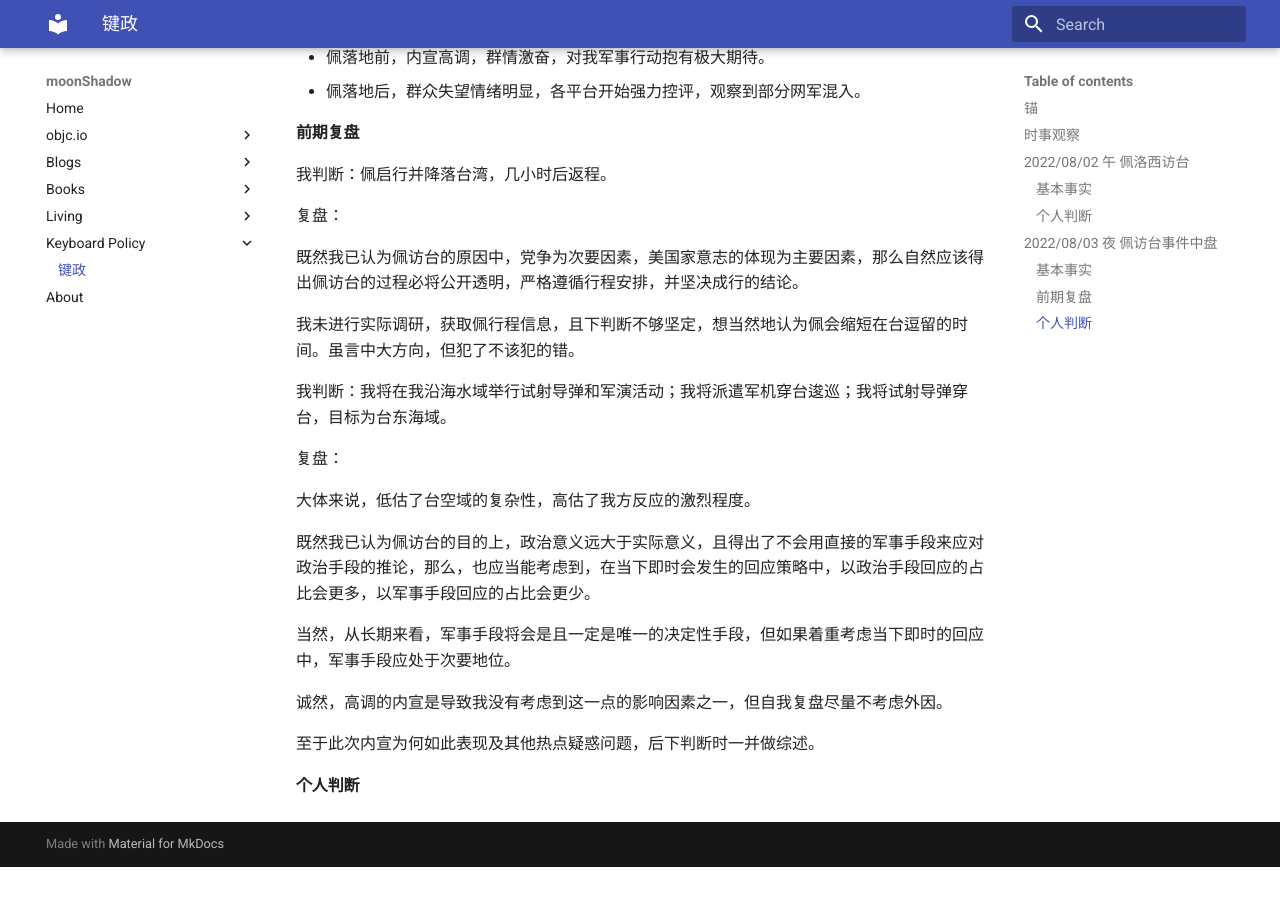
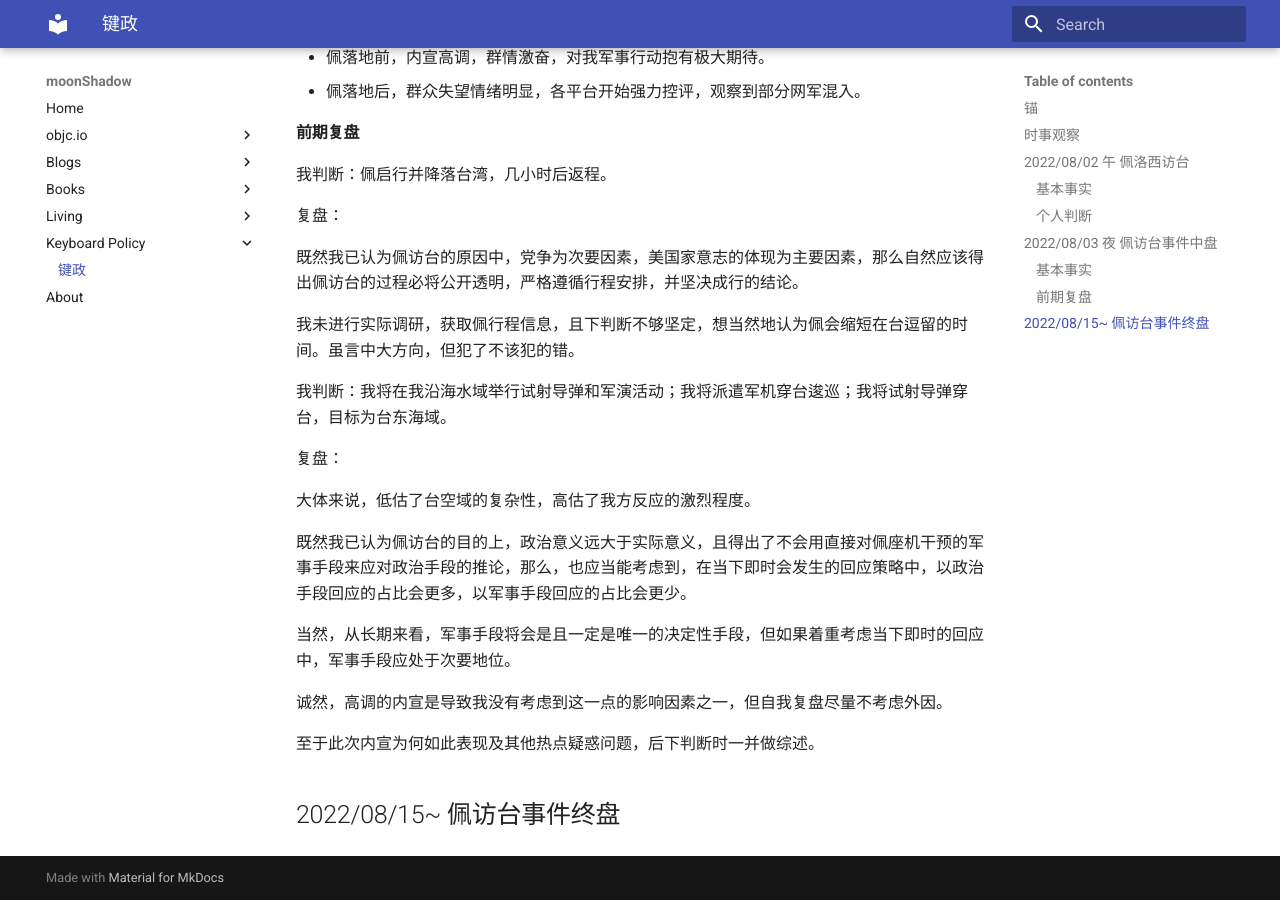
Before and after one commit to darkThanBlack/darkThanBlack.github.io, an MkDocs documentation site: the page built from docs/keyboard-policy/keyboard-policy.md, in a window 1280 px wide and 900 px high, scrolled down 3391 px. Built offline with MkDocs 1.6.1 and Material for MkDocs 9.7.7, drawn with Linux system fonts in a browser that asks for light colours; before the commit the page ends 4258 px from its top, so only the background shows below that.

Commit message:
polici done...

```diff
--- a/docs/keyboard-policy/keyboard-policy.md
+++ b/docs/keyboard-policy/keyboard-policy.md
@@ -173,7 +173,7 @@
 
 大体来说，低估了台空域的复杂性，高估了我方反应的激烈程度。
 
-既然我已认为佩访台的目的上，政治意义远大于实际意义，且得出了不会用直接的军事手段来应对政治手段的推论，那么，也应当能考虑到，在当下即时会发生的回应策略中，以政治手段回应的占比会更多，以军事手段回应的占比会更少。
+既然我已认为佩访台的目的上，政治意义远大于实际意义，且得出了不会用直接对佩座机干预的军事手段来应对政治手段的推论，那么，也应当能考虑到，在当下即时会发生的回应策略中，以政治手段回应的占比会更多，以军事手段回应的占比会更少。
 
 当然，从长期来看，军事手段将会是且一定是唯一的决定性手段，但如果着重考虑当下即时的回应中，军事手段应处于次要地位。
 
@@ -181,4 +181,6 @@
 
 至于此次内宣为何如此表现及其他热点疑惑问题，后下判断时一并做综述。
 
-#### 个人判断
+
+
+## 2022/08/15~ 佩访台事件终盘
```
